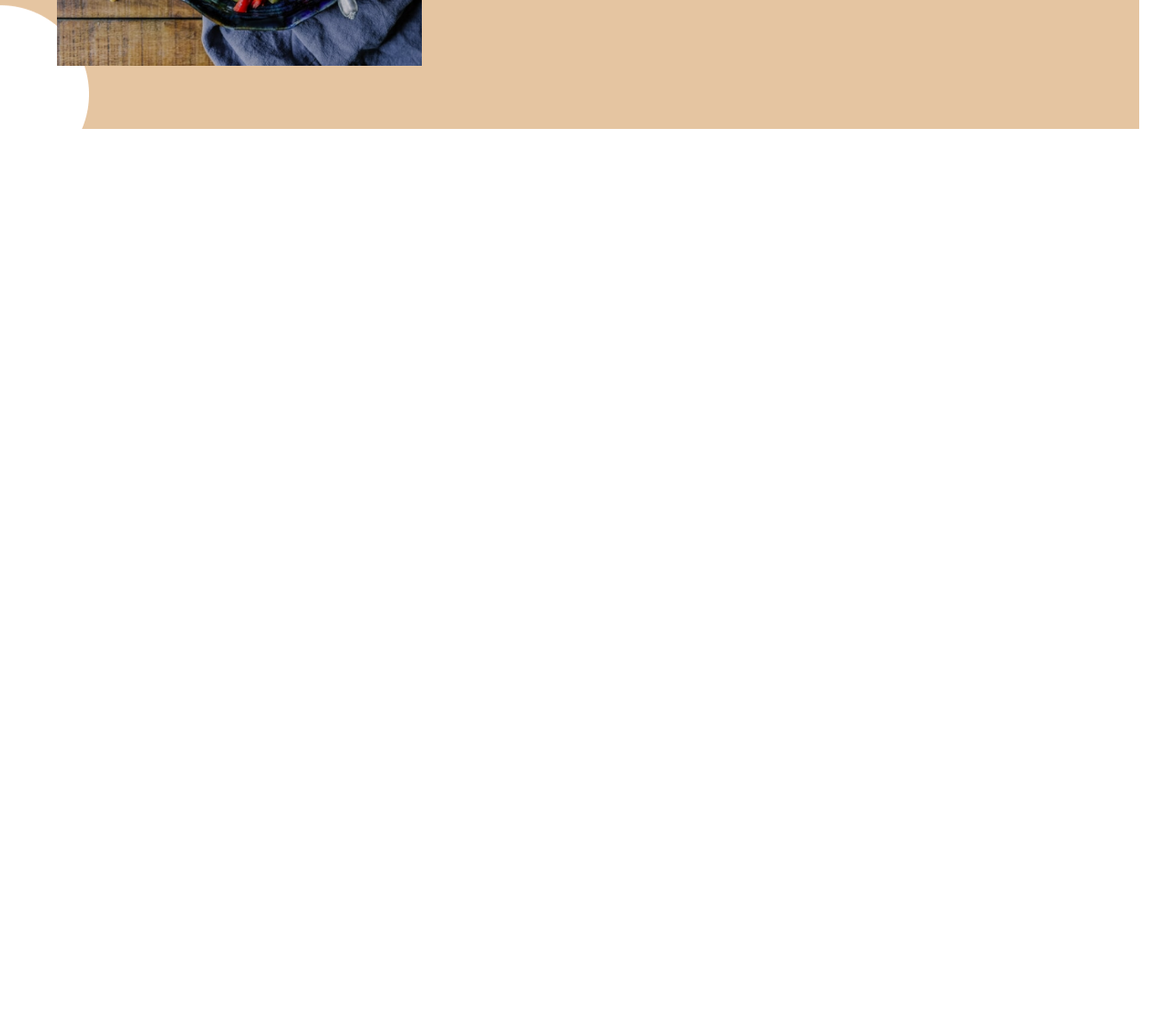
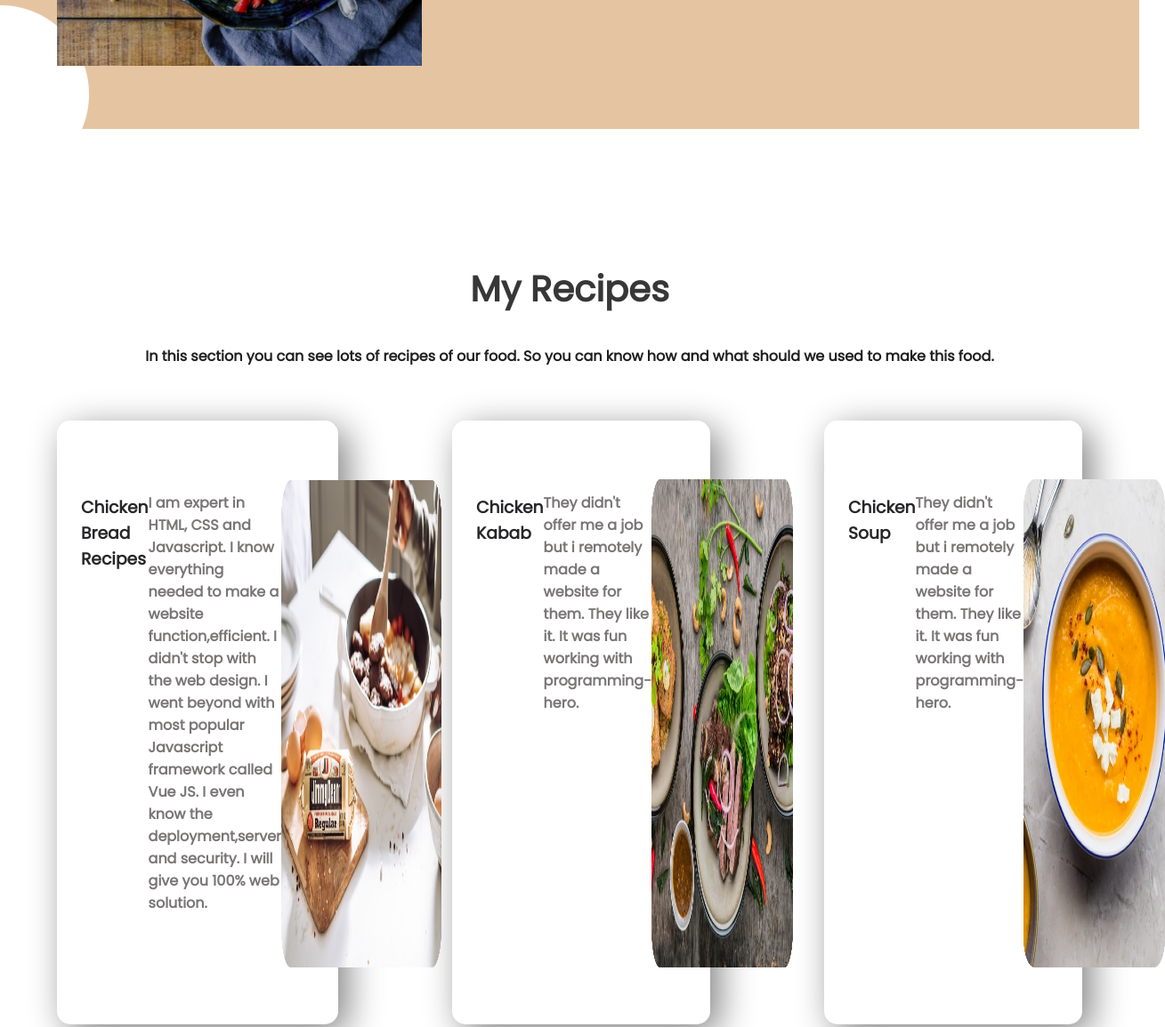
Before and after one commit to afsana2021/cookcook-foodbook, a plain HTML site: page index.html in a window 1280 px wide. Shown: the part 1075-2230 px from the top of the page at 89% size, 1309 px wide, since content can reach past the window. Before the commit the page ends 1370 px from the top, so only its background shows below. Drawn offline with Linux system fonts and the light colour scheme.

Commit message:
images added

```diff
--- a/index.html
+++ b/index.html
@@ -56,5 +56,41 @@
         >
       </div>
     </section>
+    <section class="Recipe list">
+      <h2 class="recipe-alignment">My Recipes</h2>
+      <p class="about-recipe">
+        In this section you can see lots of recipes of our food. So you can know
+        how and what should we used to make this food.
+      </p>
+      <div class="flexible-container">
+        <div id="Chicken-recipes" class="recipe-item half-width">
+          <h3 class="Black-color">Chicken Bread Recipes</h3>
+          <p>
+            I am expert in HTML, CSS and Javascript. I know everything needed to
+            make a website function,efficient. I didn't stop with the web
+            design. I went beyond with most popular Javascript framework called
+            Vue JS. I even know the deployment,server and security. I will give
+            you 100% web solution.
+          </p>
+          <img src="Project Cover.jpg" alt="" />
+        </div>
+        <div id="Chicken-recipes" class="recipe-item half-width">
+          <h3 class="Black-color">Chicken Kabab</h3>
+          <p>
+            They didn't offer me a job but i remotely made a website for them.
+            They like it. It was fun working with programming-hero.
+          </p>
+          <img src="Project Cover1.jpg" alt="" />
+        </div>
+        <div id="Chicken-recipes" class="recipe-item half-width">
+          <h3 class="Black-color">Chicken Soup</h3>
+          <p>
+            They didn't offer me a job but i remotely made a website for them.
+            They like it. It was fun working with programming-hero.
+          </p>
+          <img src="Project Cover3.png" alt="" />
+        </div>
+      </div>
+    </section>
   </body>
 </html>
--- a/style.css
+++ b/style.css
@@ -29,7 +29,11 @@ p.about-contact {
   color: black;
   font-weight: 500;
 }
-
+p.about-recipe{
+    font-family: Poppins;
+    color: rgb(32, 32, 32);
+    text-align: center;
+}
 .Orange-color {
   color: rgba(248, 104, 52, 0.973);
 }
@@ -61,3 +65,29 @@ p.about-contact {
   background-repeat: no-repeat;
   background-color: rgb(228, 204, 172);
 }
+.recipe-alignment{
+    font-family: Poppins;
+    text-align: center;
+}
+.recipe-item{
+    width: 40%;
+    margin-left: 5%;
+    margin-right: 5%;
+    padding-left: 20px;
+    box-shadow: 10px 10px 40px gray;
+    border-radius: 15px;
+}
+#Chicken-recipes{
+    display: flex;
+    border-left: 7px solid;
+  border-image: linear-gradient(gray, black);
+
+}
+.recipe-item half-width img{width: 80%;
+    padding-top: 1%;
+
+}
+
+
+
+}
```
Also changed, not shown: Project Cover.png (deleted), Project Cover3.png (added).
